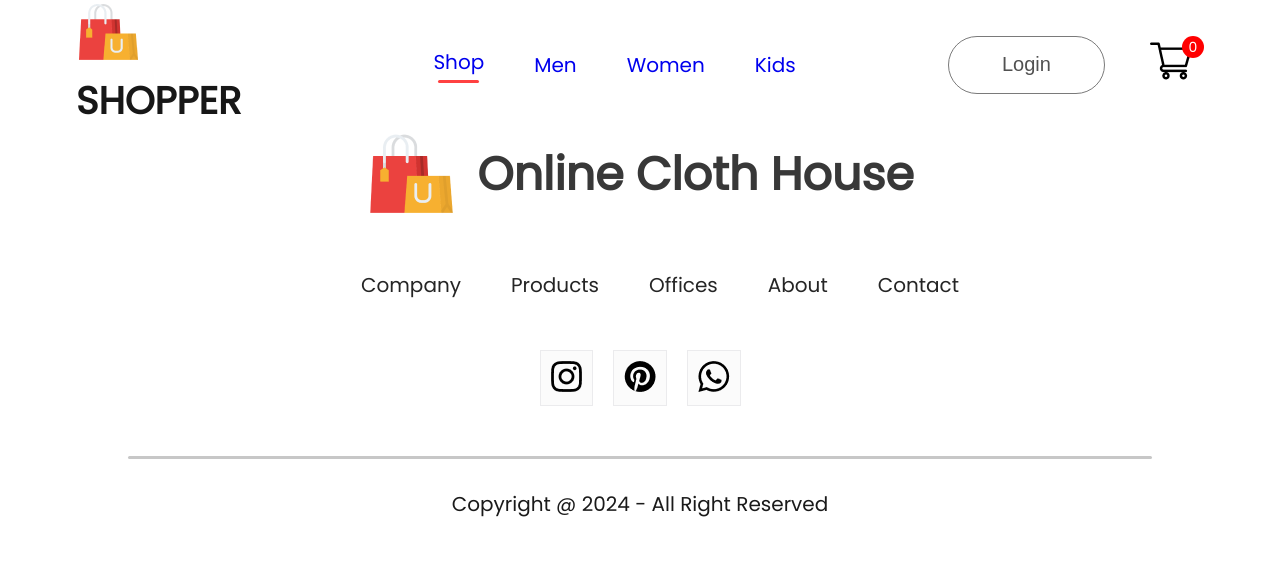
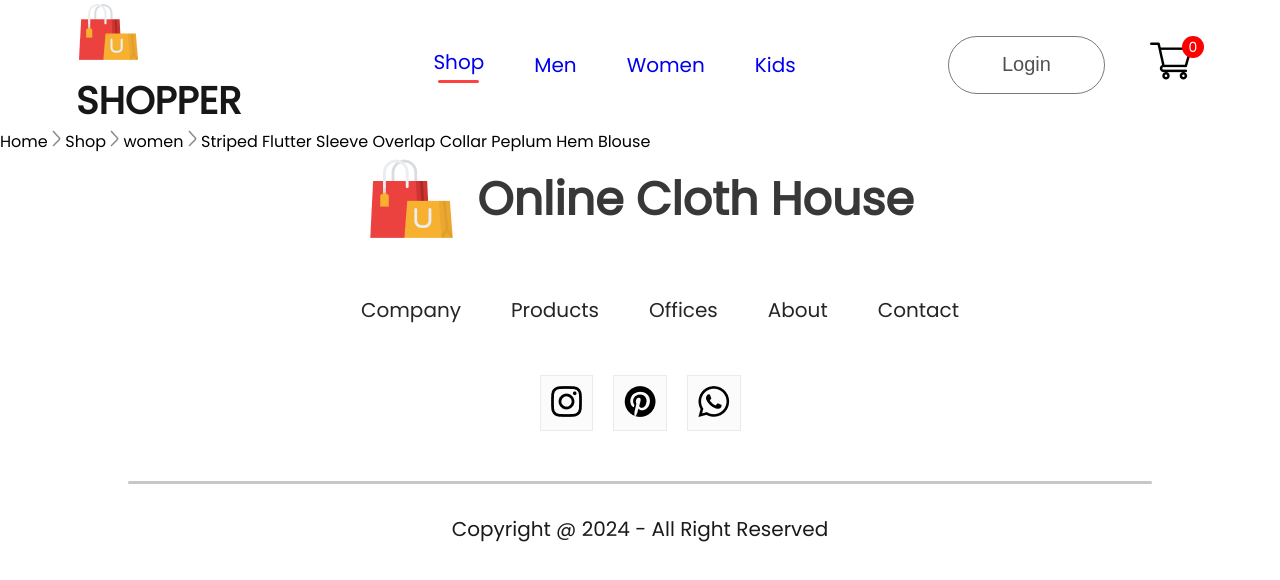
Before and after one commit to baized1245/Online-Cloth-Shop, a React (Vite) app in the folder frontend/: page /product/1 in a window 1280 px wide. Shown: the top 580 px of the page. Built offline with nearby package versions, Linux system fonts and the light colour scheme.

Commit message:
Add Breadcrum component and arrow icons

```diff
--- /dev/null
+++ b/frontend/src/Components/Breadcrum/Breadcrum.css
@@ -0,0 +1,3 @@
+.breadcrum{
+
+}
--- /dev/null
+++ b/frontend/src/Components/Breadcrum/Breadcrum.jsx
@@ -0,0 +1,15 @@
+import React from 'react';
+import './Breadcrum.css';
+import arrow_icon from '../Assets/breadcrum_arrow.png'
+
+
+const Breadcrum = (props) => {
+    const {product} = props;
+    return (
+        <div className='breadcrum'>
+            Home <img src={arrow_icon} alt="" /> Shop <img src={arrow_icon} alt="" /> {product.category} <img src={arrow_icon} alt="" /> {product.name}
+        </div>
+    );
+};
+
+export default Breadcrum;
--- a/frontend/src/Components/Item/Item.jsx
+++ b/frontend/src/Components/Item/Item.jsx
@@ -1,10 +1,12 @@
 import React from 'react';
 import './item.css'
+import { Link } from 'react-router-dom';
+
 
 const Item = (props) => {
     return (
         <div className='item'>
-            <img src={props.image} alt="" />
+            <Link to={`/product/${props.id}`}><img src={props.image} alt="" /></Link>
             <p>{props.name}</p>
             <div className="item-prices">
                 <div className='item-price-new'>
--- a/frontend/src/Pages/Product.jsx
+++ b/frontend/src/Pages/Product.jsx
@@ -1,9 +1,17 @@
-import React from 'react';
+import React, { useContext } from 'react';
+import all_product from './../Components/Assets/all_product';
+import { ShopContext } from './../Context/ShopContext';
+import { useParams } from 'react-router-dom';
+import Breadcrum from '../Components/Breadcrum/Breadcrum';
 
 const Product = () => {
+    const { all_product } = useContext(ShopContext);
+    const {productId} = useParams();
+    const product = all_product.find((e)=> e.id === Number(productId));
+    console.log(product);
     return (
         <div>
-
+           <Breadcrum product={product}/>
         </div>
     );
 };
```
